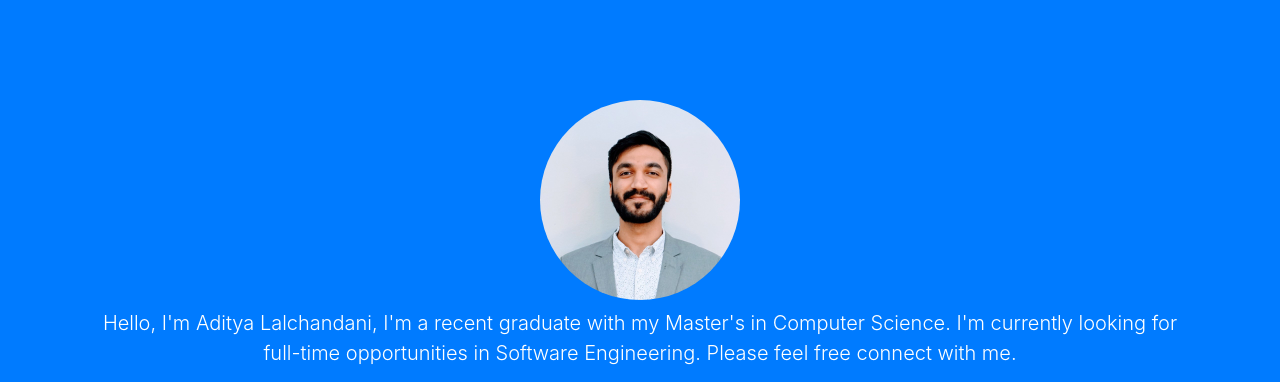
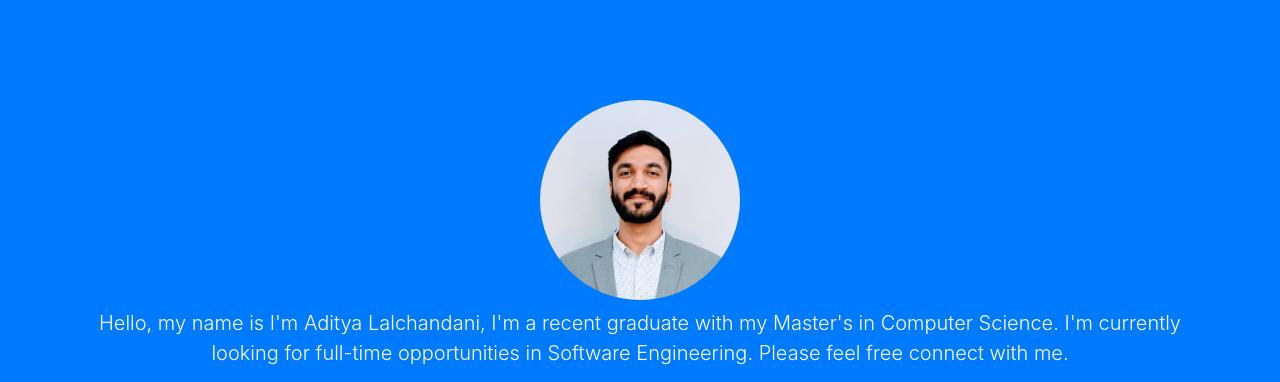
Before and after one commit to aditya210/portfolio, a website with bundled scripts: page index.html in a window 1280 px wide. Shown: the part 56-438 px from the top of the page. Built offline with nearby package versions, Linux system fonts and the light colour scheme.

Commit message:
chanaged index-1

```diff
--- a/index.html
+++ b/index.html
@@ -54,7 +54,7 @@
   <header class="bg-primary text-white">
     <div class="container text-center">
       <img class="img-fluid img-profile rounded-circle mx-auto mb-2" src="assets/img/profile.jpg" alt=""  height="200px" width="200px" /></span>
-      <p class="lead">Hello, I'm Aditya Lalchandani, I'm a recent graduate with my Master's in Computer Science. I'm currently looking for full-time opportunities in Software Engineering. Please feel free connect with me.
+      <p class="lead">Hello, my name is I'm Aditya Lalchandani, I'm a recent graduate with my Master's in Computer Science. I'm currently looking for full-time opportunities in Software Engineering. Please feel free connect with me.
 						<div>
                         	<a class="social-icon" href="https://www.linkedin.com/in/alalchandani/" style="color:#000000" target="_blank">
                         		<i class="fab fa-linkedin-in fa-2x"></i></a>
```
